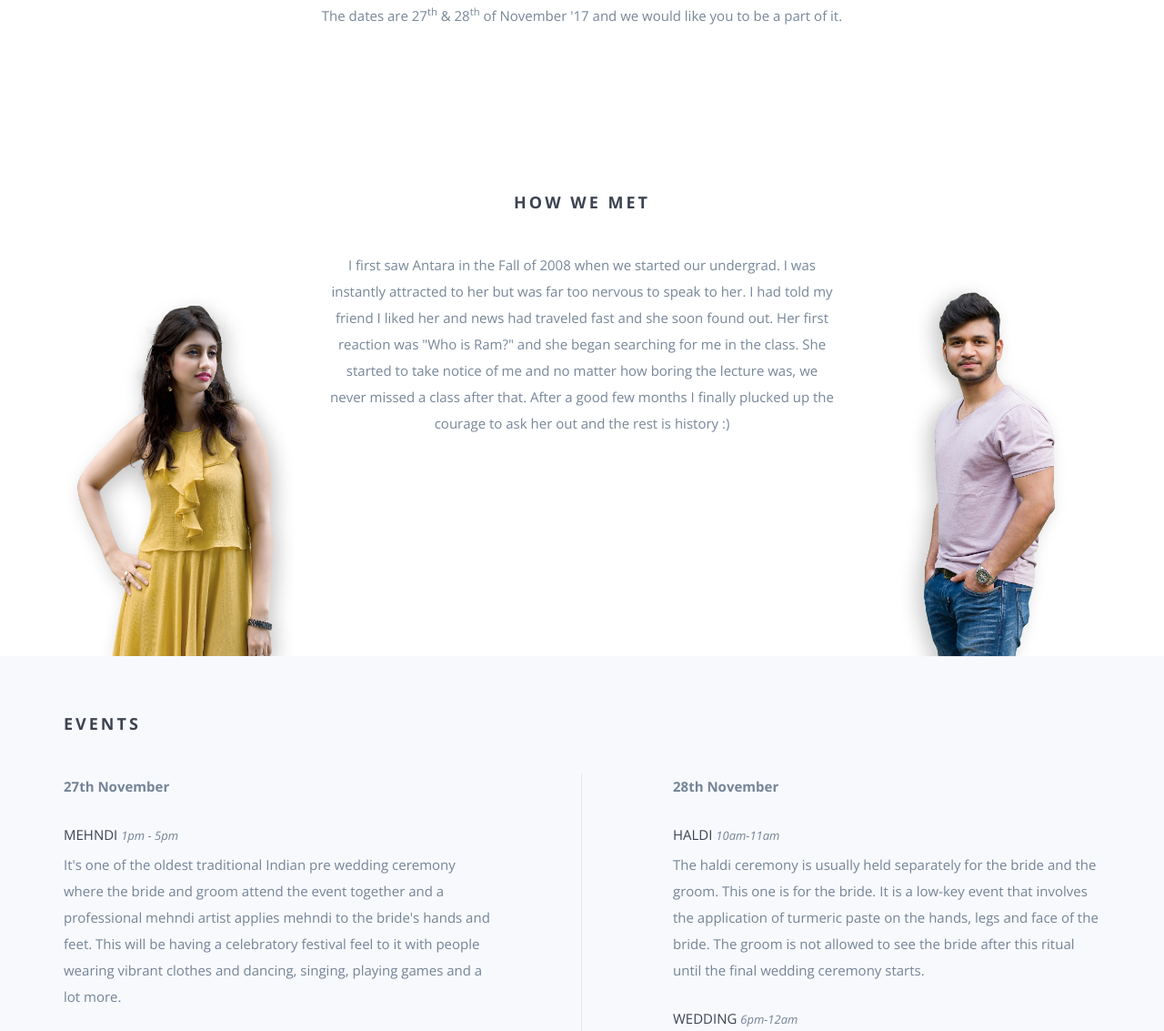
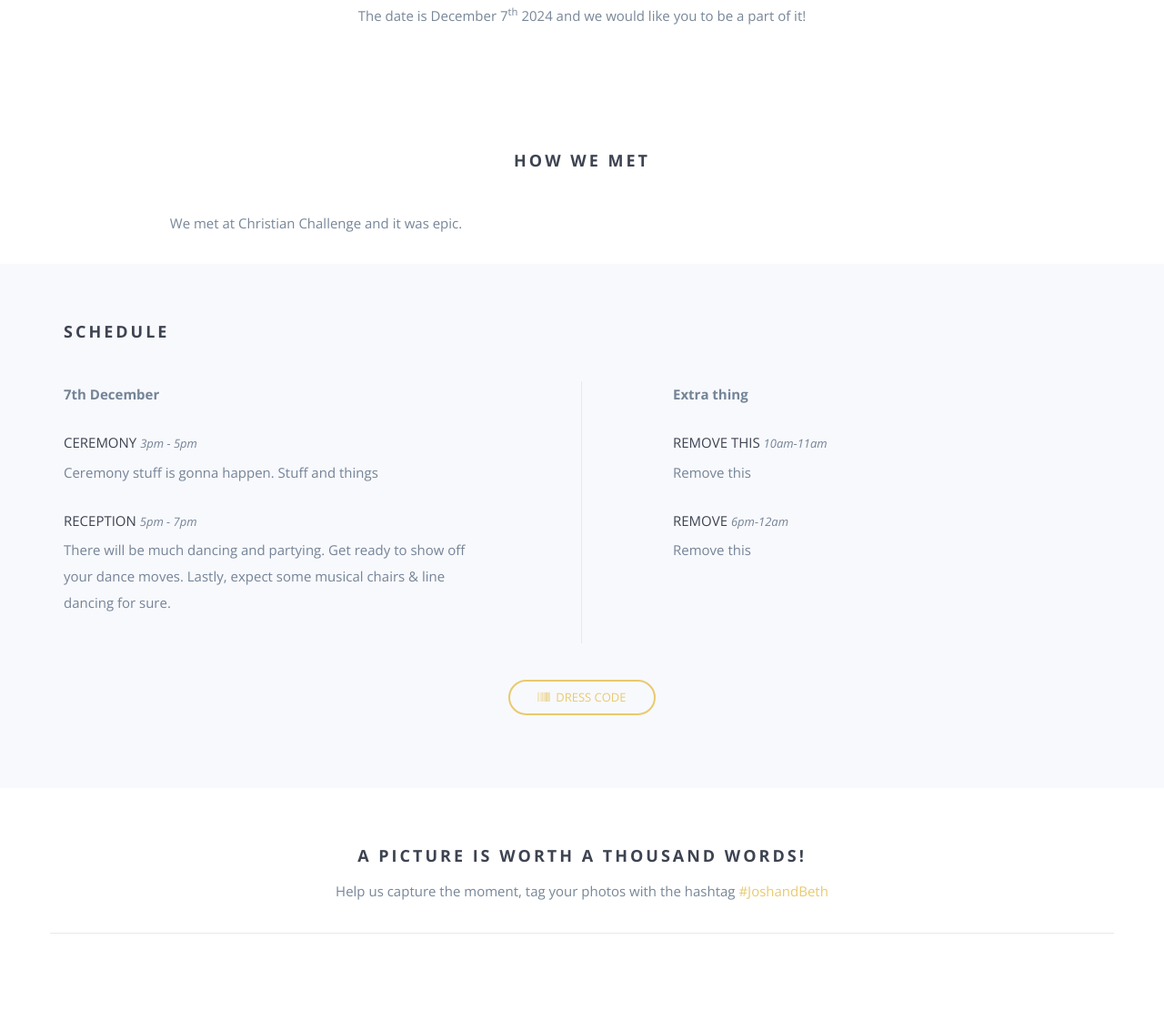
Before and after one commit to Skullreapah/Brenner-WebApp, a website: page index.html in a window 1280 px wide. Shown: the part 846-1979 px from the top of the page at 91% size. Drawn offline with nearby package versions, Linux system fonts and the light colour scheme; some packages are replaced by stand-ins of ours; grey boxes are pictures that could not be loaded; files whose address does not match are found by name.

Commit message:
Made initial changes to the repository, removing licesnse, adding readme notes. Also, modified index.html to personalize it initially.

```diff
--- a/index.html
+++ b/index.html
@@ -10,7 +10,7 @@
 <head>
     <meta charset="utf-8">
     <meta http-equiv="X-UA-Compatible" content="IE=edge"/>
-    <title>Ram & Antara getting hitched!</title>
+    <title>Josh and Beth are getting married!</title>
     <meta name="description" content="We would like to invite you to our big day.">
     <meta name="viewport" content="width=device-width, initial-scale=1">
     <meta name="theme-color" content="#ffffff">
@@ -74,7 +74,7 @@
                     <nav>
                         <ul class="primary-nav">
                             <li><a href="#intro">How we met</a></li>
-                            <li><a href="#events">Events</a></li>
+                            <li><a href="#Schedule">Schedule</a></li>
                             <li><a href="#instagram">Instagram</a></li>
                             <li><a href="#eng-pics">Engagement</a></li>
                             <li class="hidden-sm hidden-xs"><a href="#video-bg">Glimpse of the city</a></li>
@@ -95,9 +95,9 @@
         <div class="row">
             <div class="col-md-10 col-md-offset-1">
                 <div class="hero-content text-center">
-                    <!--<h1>Ram and Antara</h1>-->
-                    <img src="img/logo-lg.png">
-                    <!--<p class="intro">Ram & Antara are getting hitched!</p>-->
+                    <h1>Josh and Beth</h1>
+                    <!-- <img src="img/logo-lg.png">  PUT LOGO HERE-->
+                    <p class="intro">Josh & Beth are getting hitched!</p>
                     <!--<a href="#" class="btn btn-fill btn-large btn-margin-right">Scroll Down</a> -->
                 </div>
             </div>
@@ -117,9 +117,9 @@
         <div class="row">
             <div class="col-md-12 text-center">
                 <h3>We are getting hitched</h3>
-                <p>The dates are 27<sup>th</sup> & 28<sup>th</sup> of November '17 and we would like you to be a part of
-                    it.</p>
-                <div class="share-bar"></div>
+                <p>The date is December 7<sup>th</sup> 2024 and we would like you to be a part of
+                    it!</p>
+                <!-- <div class="share-bar"></div> Removed share bar -->
             </div>
         </div>
     </div>
@@ -133,18 +133,13 @@
             </div>
         </div>
         <div class="row">
-            <div class="col-md-3 hidden-sm hidden-xs"><img src="img/IMG_2317.jpg" class="wp1"></div>
+            <!-- <div class="col-md-3 hidden-sm hidden-xs"><img src="img/IMG_2317.jpg" class="wp1"></div> Replace picture of Beth -->
             <div class="col-md-6">
                 <p>
-                    I first saw Antara in the Fall of 2008 when we started our undergrad. I was instantly attracted to
-                    her but was far too nervous to speak to her. I had told my friend I liked her and news had traveled
-                    fast and she soon found out. Her first reaction was "Who is Ram?" and she began searching for me in
-                    the class. She started to take notice of me and no matter how boring the lecture was, we never
-                    missed a class after that. After a good few months I finally plucked up the courage to ask her out
-                    and the rest is history :)
+                    We met at Christian Challenge and it was epic.
                 </p>
             </div>
-            <div class="col-md-3 hidden-sm hidden-xs"><img src="img/DSD_0214.jpg" class="wp2"></div>
+            <!-- <div class="col-md-3 hidden-sm hidden-xs"><img src="img/DSD_0214.jpg" class="wp2"></div> Replace picture of Josh -->
         </div>
         <div class="row">
             <div class="col-sm-4 col-sm-push-2 col-xs-6 hidden-md hidden-lg"><img src="img/IMG_2317.jpg" class="wp8"></div>
@@ -153,49 +148,36 @@
     </div>
 </section>
 
-<section class="events section-padding" id="events">
+<section class="events section-padding" id="Schedule">
     <div class="container">
         <div class="row">
             <div class="col-md-12">
-                <h3 class="header">Events</h3>
+                <h3 class="header">Schedule</h3>
             </div>
         </div>
         <div class="row">
             <div class="col-md-6 col-sm-12 col-xs-12 leftcol">
                 <div class="wp3">
-                    <p><strong>27th November</strong></p>
+                    <p><strong>7th December</strong></p>
 
-                    <h5>Mehndi <span class="time">1PM - 5PM</span></h5>
-                    <p>It's one of the oldest traditional Indian pre wedding ceremony where the bride and groom
-                        attend the event together and a professional mehndi artist applies
-                        mehndi to the bride's hands and feet. This will be having a celebratory
-                        festival feel to it with people wearing vibrant clothes and dancing, singing, playing
-                        games and a lot more.</p>
+                    <h5>Ceremony <span class="time">3PM - 5PM</span></h5>
+                    <p>Ceremony stuff is gonna happen. Stuff and things</p>
                 </div>
                 <div class="wp5">
-                    <h5>Cocktail Night <span class="time">7PM - 12AM</span></h5>
-                    <p>This event is no way close to ethnic. The bride & groom would like to have some "shots before the
-                        knot". With booze flowing down the floor and the western attire on, everyone would be busy
-                        showing off their new moves on the stage which they have finely honed. Lastly, expect some beer
-                        pong matches & karaoke for sure.</p>
+                    <h5>Reception <span class="time">5PM - 7PM</span></h5>
+                    <p>There will be much dancing and partying. Get ready to show off your dance moves. Lastly, expect some musical chairs & line dancing for sure.</p>
                 </div>
             </div>
             <div class="col-md-6 col-sm-12 col-xs-12 rightcol">
                 <div class="wp4">
-                    <p><strong>28th November</strong></p>
+                    <p><strong>Extra thing</strong></p>
 
-                    <h5>Haldi <span class="time">10AM-11AM</span></h5>
-                    <p>The haldi ceremony is usually held separately for the bride and the groom. This one is for the
-                        bride. It is a low-key event that involves the application of turmeric paste on the hands, legs
-                        and face of the bride. The groom is not allowed to see the bride after this ritual until the
-                        final wedding ceremony starts.</p>
+                    <h5>Remove this <span class="time">10AM-11AM</span></h5>
+                    <p>Remove this</p>
                 </div>
                 <div class="wp6">
-                    <h5>Wedding <span class="time">6PM-12AM</span></h5>
-                    <p>This is the main event in the entire wedding when the bride and the groom tie the
-                        knot. The groom comes with the barat and is greeted by the bride side with some dhol of course
-                        as maximum number of guests would be attending this event. This is when the couple circle the
-                        sacred fire and are finally declared husband and wife.</p>
+                    <h5>Remove <span class="time">6PM-12AM</span></h5>
+                    <p>Remove this</p>
                 </div>
             </div>
         </div>
@@ -219,28 +201,28 @@
                     <button type="button" class="close" data-dismiss="modal" aria-label="Close"><span>&times;</span>
                     </button>
                     <h3 class="text-center section-padding">Ugh... dress codes?</h3>
-                    <h5>Mehndi <span class="time">1PM - 5PM</span></h5>
+                    <h5>Ceremony <span class="time">3PM - 5PM</span></h5>
                     <p>
-                        <strong>Ethnic indian wear</strong>
+                        <strong>Formal wear</strong>
                         <br>
+                        Ya'll better dress up nice
                         Ladies can wear something
                         <a href="https://www.pinterest.com/ramswarooppatra/mehndi-dress-for-women/">bright & vivid</a>
                         and gentlemen can be on
                         their <a href="https://www.pinterest.com/ramswarooppatra/mehndi-dress-for-men/">vibrant
                         kurtas</a> with pants or pyjamas along with an optional shawl.
                     </p>
-                    <h5>Cocktail Night <span class="time">7PM - 12AM</span></h5>
+                    <h5>Reception <span class="time">5PM-7PM</span></h5>
                     <p>
-                        <strong>Western attire</strong>
+                        <strong>Remove this</strong>
                         <br>
-                        A semi-formal look that is contemporary & fashionable which is not too prim & proper is the best
-                        to pull off this night. You can see some pins for
+                       Remove
                         <a href="https://www.pinterest.com/ramswarooppatra/cocktail-night-outfit-for-women/">ladies</a>
                         & <a href="https://www.pinterest.com/ramswarooppatra/cocktail-night-outfit-for-men/">gents</a>.
                     </p>
-                    <h5>Wedding <span class="time">6PM-12AM</span></h5>
+                    <h5>Remove <span class="time">Remove</span></h5>
                     <p>
-                        <strong>Indo-western</strong>
+                        <strong>Remove</strong>
                         <br>
                         Ladies can flaunt their unconventional sarees,
                         <a href="https://www.pinterest.com/ramswarooppatra/indo-western-lehengas/">lehengas</a>,
@@ -264,13 +246,13 @@
             <div class="col-md-12 text-center">
                 <h3>A picture is worth a thousand words!</h3>
                 <p>Help us capture the moment, tag your photos with the hashtag
-                    <a href="https://instagram.com/explore/tags/ramandantara/" target="_blank">#RamAndAntara</a>
+                    <a href="https://instagram.com/explore/tags/JoshandBeth/" target="_blank">#JoshandBeth</a>
                 </p>
             </div>
         </div>
         <div class="row section-border wp7">
             <div class="col-md-4 col-md-offset-4">
-                <img src="img/iphone_instagram.jpg">
+                <!-- <img src="img/iphone_instagram.jpg"> Replace instagram picture -->
             </div>
         </div>
     </div>
@@ -366,15 +348,15 @@
          data-property="{videoURL:'https://youtu.be/9giqL1H6yRs',containment:'#video-bg',autoPlay:true, mute:true, showControls:false, startAt:80, stopAt:259, opacity:1}">
     </div>
     <div id="video-content">
-        <h5>Kolkata</h5>
-        <p>City of joy</p>
+        <h5>Heartland Community Church</h5>
+        <p>Wichita, KS</p>
     </div>
 </section>
 
 <section id="map" class="section-padding">
     <div class="text-center">
         <h3>How do I get there?</h3>
-        <p>It's way easier than you think!</p>
+        <p>Probably remove this section</p>
     </div>
     <div id="map-canvas"></div>
     <div id="map-content-wrapper" class="container pointer-events-none">
@@ -492,7 +474,7 @@
         <div class="row">
             <div class="col-sm-12 text-center content">
                 <span class="to-top-wrapper"><a href="#top" class="to-top"><i class="fa fa-angle-up"></i></a></span>
-                <p>Crafted by Ram with lots of <span class="fa fa-heart pulse2"></span> for Antara</p>
+                <p>Crafted by Josh with lots of <span class="fa fa-heart pulse2"></span> for Beth</p>
             </div>
         </div>
     </div>
```
Also changed, not shown: README.md, 1 other file.
